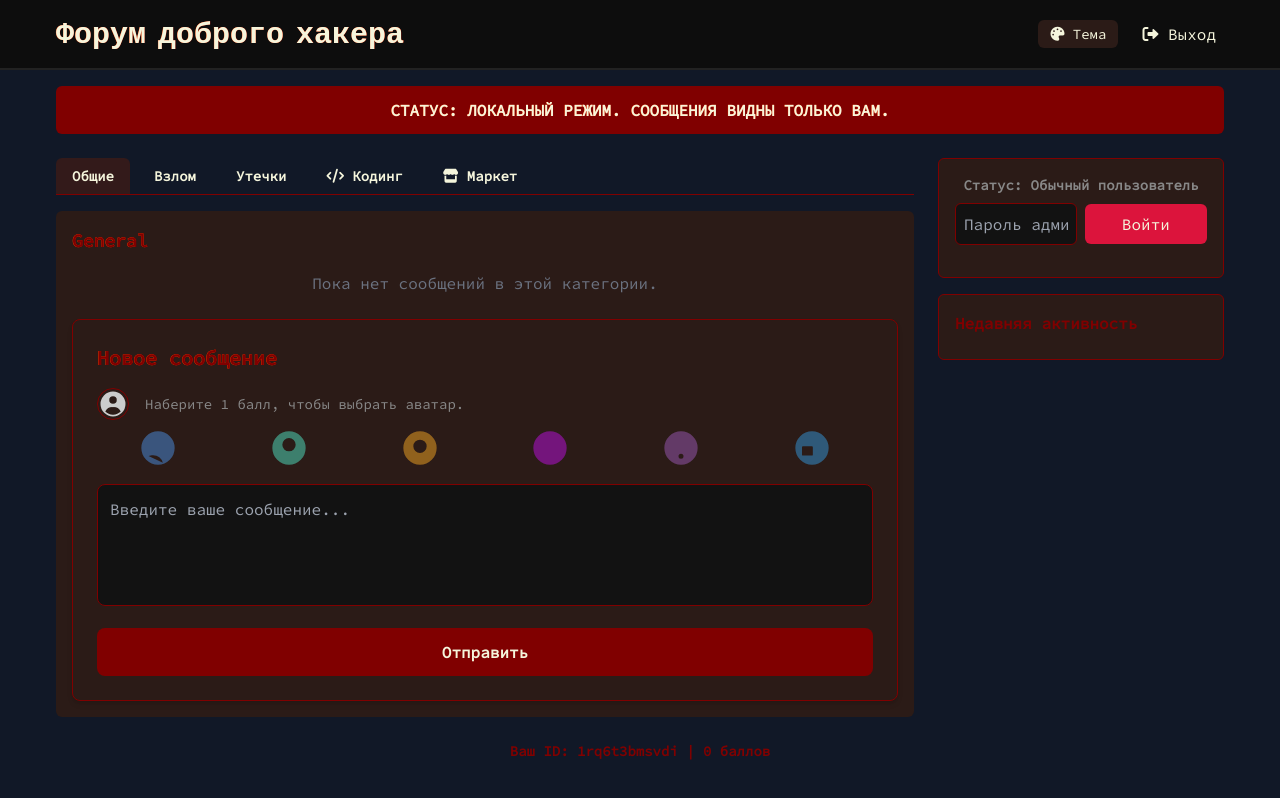
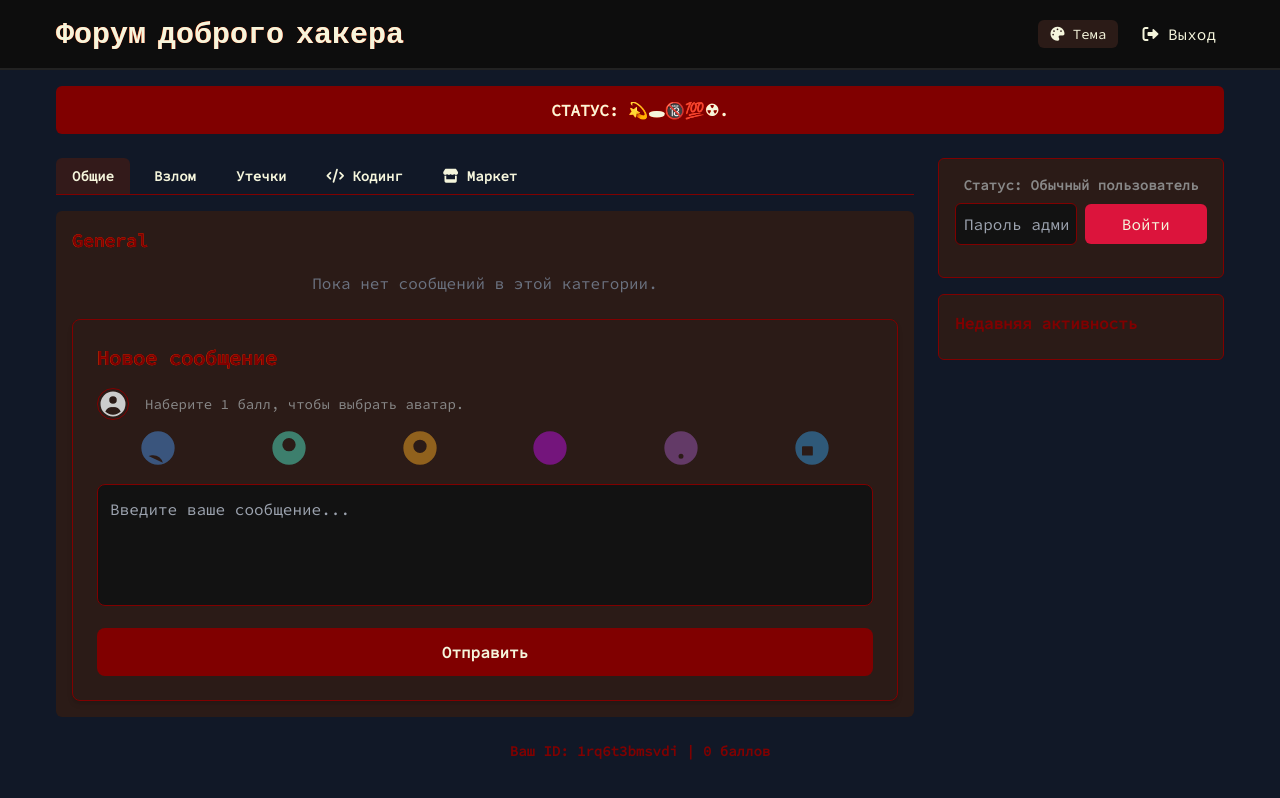
Before and after one commit to antareti/robust, a plain HTML site: page index.html in a window 1280 px wide. Drawn offline with nearby package versions, Linux system fonts and the light colour scheme.

Commit message:
Update index.html

```diff
--- a/index.html
+++ b/index.html
@@ -266,7 +266,7 @@
 
     <div class="main-container mx-auto px-4">
         <div class="bg-green-600 text-white font-bold p-3 text-center rounded-md mb-6 glitch-text" style="background-color: var(--primary-color); color: var(--button-text-color);">
-            СТАТУС: ЛОКАЛЬНЫЙ РЕЖИМ. СООБЩЕНИЯ ВИДНЫ ТОЛЬКО ВАМ.
+            СТАТУС: 💫🕳🔞💯☢.
         </div>
 
         <div id="forum-content" class="flex flex-col lg:flex-row space-y-6 lg:space-y-0 lg:space-x-6">
```
